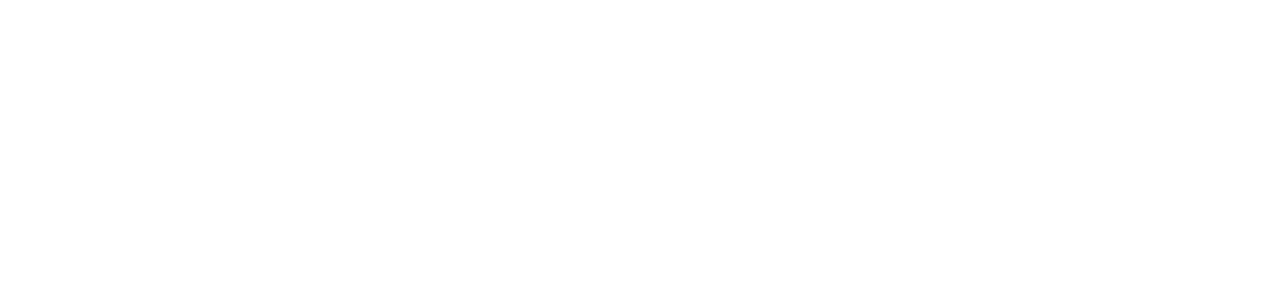
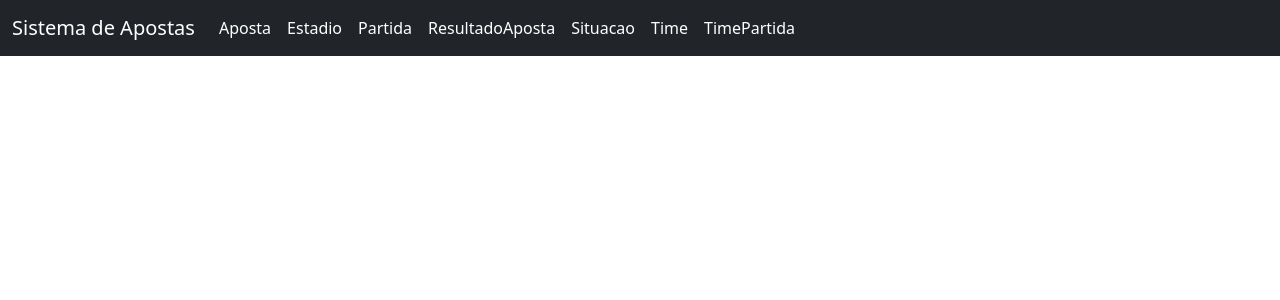
Before and after one commit to Thiago-Marinho/ApostaSquadFront, an Angular app: page / in a window 1280 px wide. Shown: the top 300 px of the page. Built offline with nearby package versions, Linux system fonts and the light colour scheme.

Commit message:
Implementando a Navbar

```diff
--- a/src/app/app.component.html
+++ b/src/app/app.component.html
@@ -1 +1,40 @@
-<router-outlet></router-outlet>
+<nav class="navbar navbar-expand-md navbar-dark bg-dark mb-3">
+    <div class="container-fluid">
+        <a class="navbar-brand" href="/">Sistema de Apostas</a>
+        <button class="navbar-toggler" type="button" data-bs-toggle="collapse" data-bs-target="#navbarNavDropdown" aria-controls="navbarNavDropdown" aria-expanded="false" aria-label="Toggle navigation">
+        <span class="navbar-toggler-icon"></span>
+        </button>
+        <div class="collapse navbar-collapse" id="navbarNavDropdown">
+        <ul class="navbar-nav">
+            <li class="nav-item">
+                <a class="nav-link active" href="aposta">Aposta</a>
+            </li>
+            <li class="nav-item">
+                <a class="nav-link active" href="estadio">Estadio</a>
+            </li>
+            <li class="nav-item">
+                <a class="nav-link active" href="partida">Partida</a>
+            </li>
+            <li class="nav-item">
+                <a class="nav-link active" href="resultadoAposta">ResultadoAposta</a>
+            </li>
+            <li class="nav-item">
+                <a class="nav-link active" href="situacao">Situacao</a>
+            </li>
+            <li class="nav-item">
+                <a class="nav-link active" href="time">Time</a>
+            </li>
+            <li class="nav-item">
+                <a class="nav-link active" href="timePartida">TimePartida</a>
+            </li>
+        </ul>
+        </div>
+    </div>
+</nav>
+<div class="container">
+    <div class="row">
+        <div class="col-md-12">
+        <router-outlet></router-outlet>
+        </div>
+    </div>
+</div>
```
